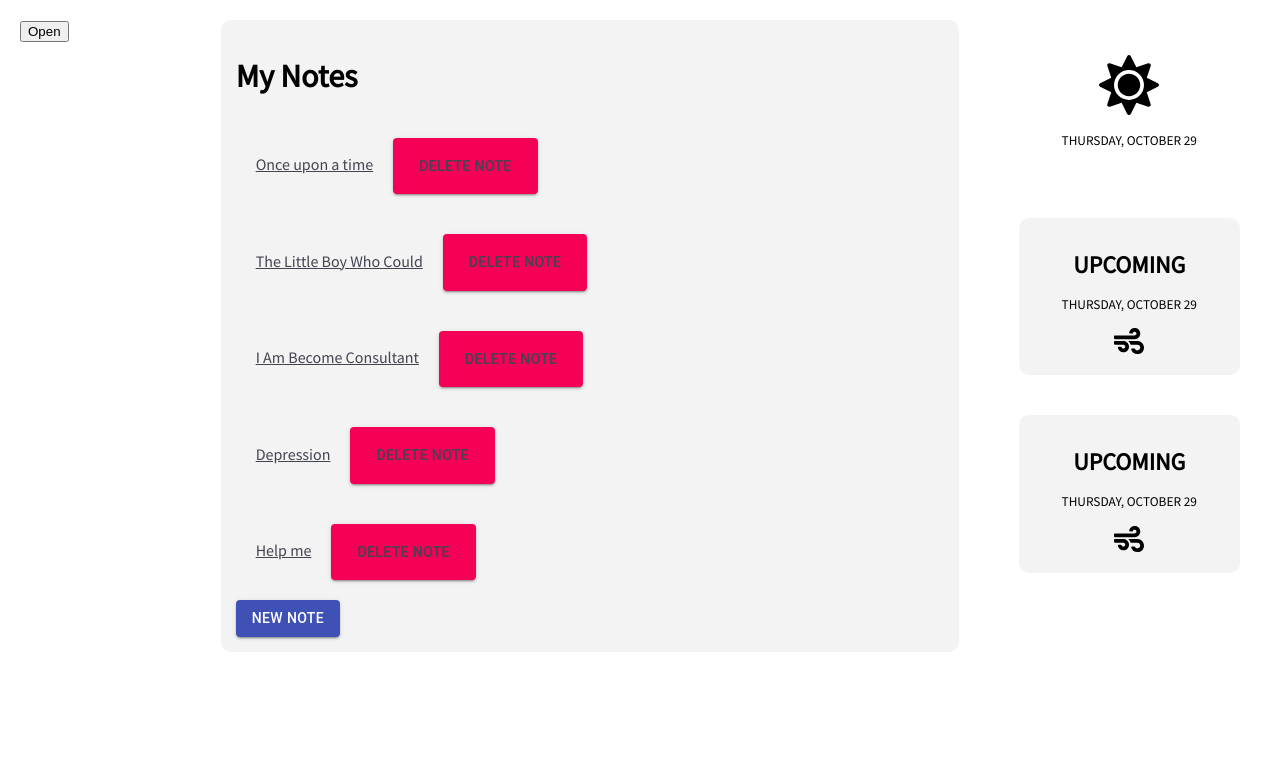
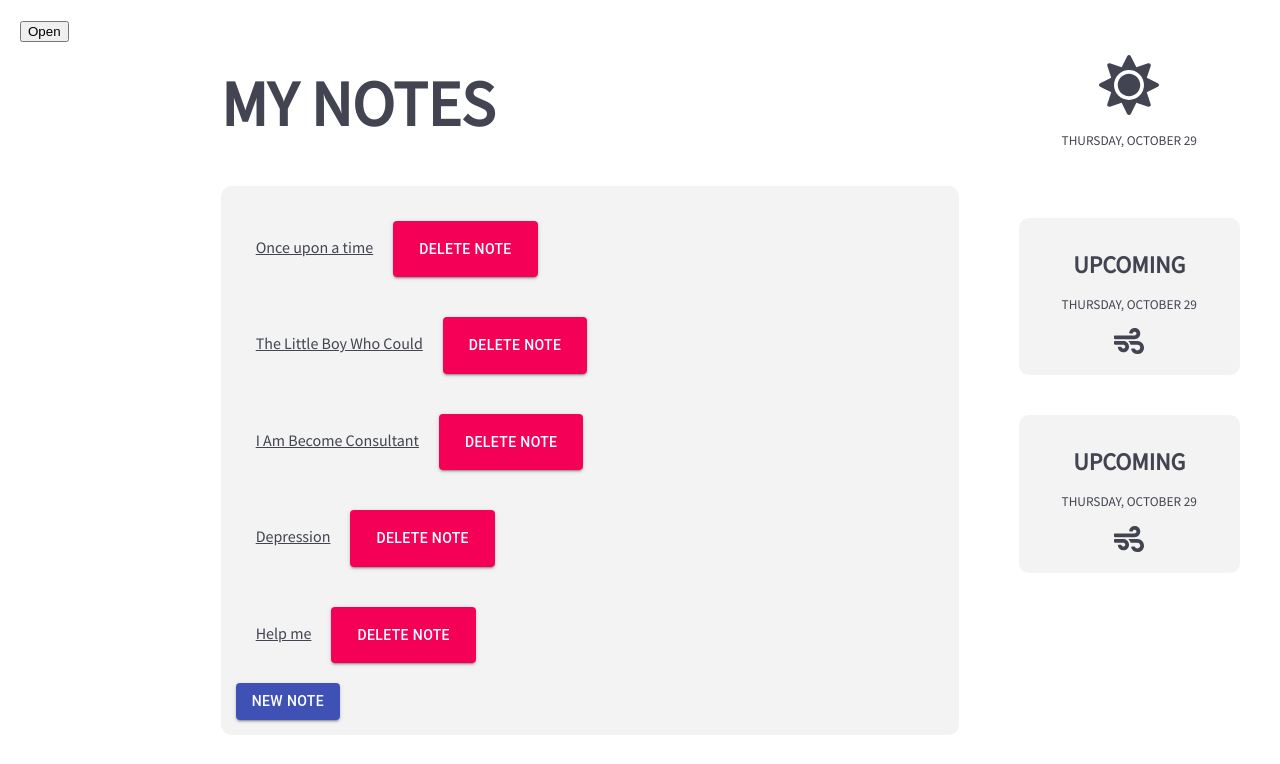
Before and after one commit to ShaanCoding/Archived, a React (Create React App) app in the folder react-diary/: page /notes in a window 1280 px wide. Shown: the top 764 px of the page. Built offline with nearby package versions, Linux system fonts and the light colour scheme; data requests are answered from the project's data file.

Commit message:
Refactored Code + CSS Stylizing

```diff
--- a/react-diary/src/Pages/NewNote.tsx
+++ b/react-diary/src/Pages/NewNote.tsx
@@ -38,7 +38,7 @@ const NewNote: React.FC = (props) => {
 
   return (
     <div>
-      <h1>New Notes</h1>
+      <h1>New Note</h1>
       {/* Add Title */}
       <label>Title</label>
       <input type="textfield" onBlur={(e) => setTitle(e.target.value)} />
--- a/react-diary/src/Pages/Notes.tsx
+++ b/react-diary/src/Pages/Notes.tsx
@@ -25,9 +25,9 @@ const Notes: React.FC = (props) => {
   };
 
   return (
-    <Box isGrey={true}>
-      <div className="my-notes">
-        <h1>My Notes</h1>
+    <div className="my-notes">
+      <h1>MY NOTES</h1>
+      <Box isGrey={true}>
         {notes.map((note: INotes) => (
           <li>
             <NavLink key={note.id} exact to={`notes/${note.noteURL}`}>
@@ -48,8 +48,8 @@ const Notes: React.FC = (props) => {
             New Note
           </Button>
         </NavLink>
-      </div>
-    </Box>
+      </Box>
+    </div>
   );
 };
 
--- a/react-diary/src/Pages/QuickNote.tsx
+++ b/react-diary/src/Pages/QuickNote.tsx
@@ -5,6 +5,7 @@ import {
   serverSetQuickNotes,
 } from "../Components/TodayRecentQuickNote";
 import SimpleMDE, { SimpleMdeReact } from "react-simplemde-editor";
+import Box from "../Components/Box";
 
 const QuickNote: React.FC = (props) => {
   const [quickNotes, setQuickNotes] = React.useState<IQuickNote>({ name: "" });
@@ -25,7 +26,10 @@ const QuickNote: React.FC = (props) => {
 
   return (
     <div className="quickNote">
-      <SimpleMdeReact value={quickNotes.name} onChange={onChange} />
+      <h1>QUICK NOTE</h1>
+      <Box isGrey={true}>
+        <SimpleMdeReact value={quickNotes.name} onChange={onChange} />
+      </Box>
     </div>
   );
 };
--- a/react-diary/src/Pages/RoutedNote.tsx
+++ b/react-diary/src/Pages/RoutedNote.tsx
@@ -1,5 +1,6 @@
 import React, { useEffect, useState } from "react";
 import ReactMarkdown from "react-markdown";
+import Box from "../Components/Box";
 import { INote } from "../Components/Interfaces";
 import { getNoteContent } from "../Components/TodayRecentQuickNote";
 
@@ -35,10 +36,12 @@ const RoutedNote: React.FC<{ match: any }> = (props) => {
   return (
     <>
       {props.match.isExact && (
-        <>
+        <div className="routed-note">
           <h1>{actualNote.noteName}</h1>
-          <ReactMarkdown>{actualNote.noteContent}</ReactMarkdown>
-        </>
+          <Box isGrey={true}>
+            <ReactMarkdown>{actualNote.noteContent}</ReactMarkdown>
+          </Box>
+        </div>
       )}
     </>
   );
--- a/react-diary/src/index.css
+++ b/react-diary/src/index.css
@@ -11,6 +11,7 @@
 /* Main Components */
 
 body {
+  color: var(--grey);
   margin: 0;
   font-family: "Source Sans Pro";
 }
@@ -18,7 +19,6 @@ body {
 /* Dashboard CSS */
 
 .dashboard {
-  color: var(--grey);
   padding: 20px;
 }
 
@@ -47,10 +47,6 @@ body {
   list-style: none;
 }
 
-.dashboard li * {
-  color: var(--grey);
-}
-
 .todayNotes:nth-child(even) {
   background-color: var(--light-medium-grey);
 }
@@ -63,18 +59,22 @@ body {
 
 /* My Notes */
 
+.my-notes > h1 {
+  font-size: 64px;
+  font-weight: bold;
+}
+
 .my-notes li {
   list-style: none;
   padding: 10px;
 }
 
 .my-notes li * {
-  color: var(--grey);
   margin: 10px;
 }
 
-.my-notes > a {
-  text-decoration: none;
+.my-notes li > a {
+  color: var(--grey);
 }
 
 /* Finished My Notes */
@@ -105,6 +105,15 @@ body {
 
 /* Finished To Do List */
 
+/* Routed Note */
+
+.routed-note > h1 {
+  font-size: 64px;
+  font-weight: bold;
+}
+
+/* End Of Routed Note */
+
 .line-text {
   display: flex;
   align-items: center;
@@ -115,7 +124,6 @@ body {
   flex: 1;
   margin-left: 1rem;
   height: 1px;
-  background-color: var(--grey);
 }
 
 /* Adding Lines On Divs (Before & After) */
@@ -126,7 +134,6 @@ body {
   width: 100%;
   height: 1px;
   display: block;
-  background-color: var(--grey);
   margin: 30px auto;
 }
 
@@ -188,5 +195,7 @@ body {
   background-color: var(--light-grey);
 }
 
-.quickNote {
+.quickNote > h1 {
+  font-size: 64px;
+  font-weight: bold;
 }
```
Also changed, not shown: react-diary/src/Pages/Note.tsx (deleted, +0 -11 lines).
